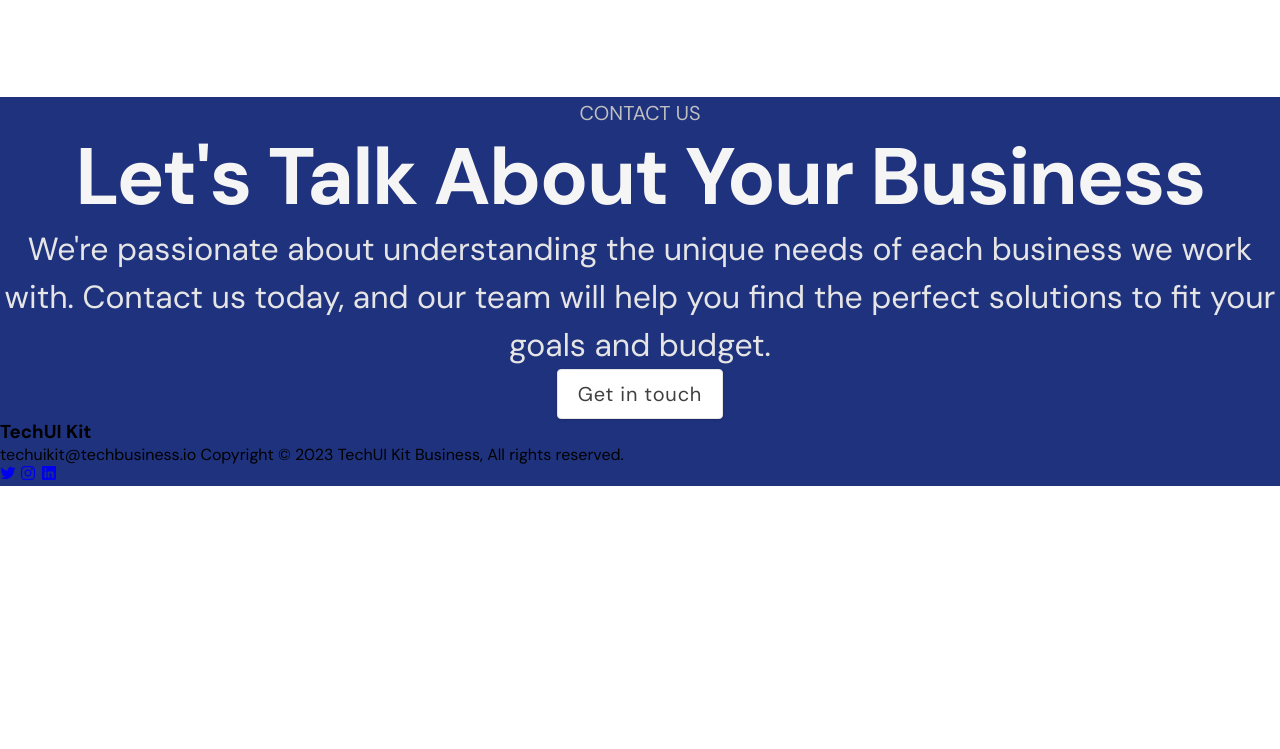
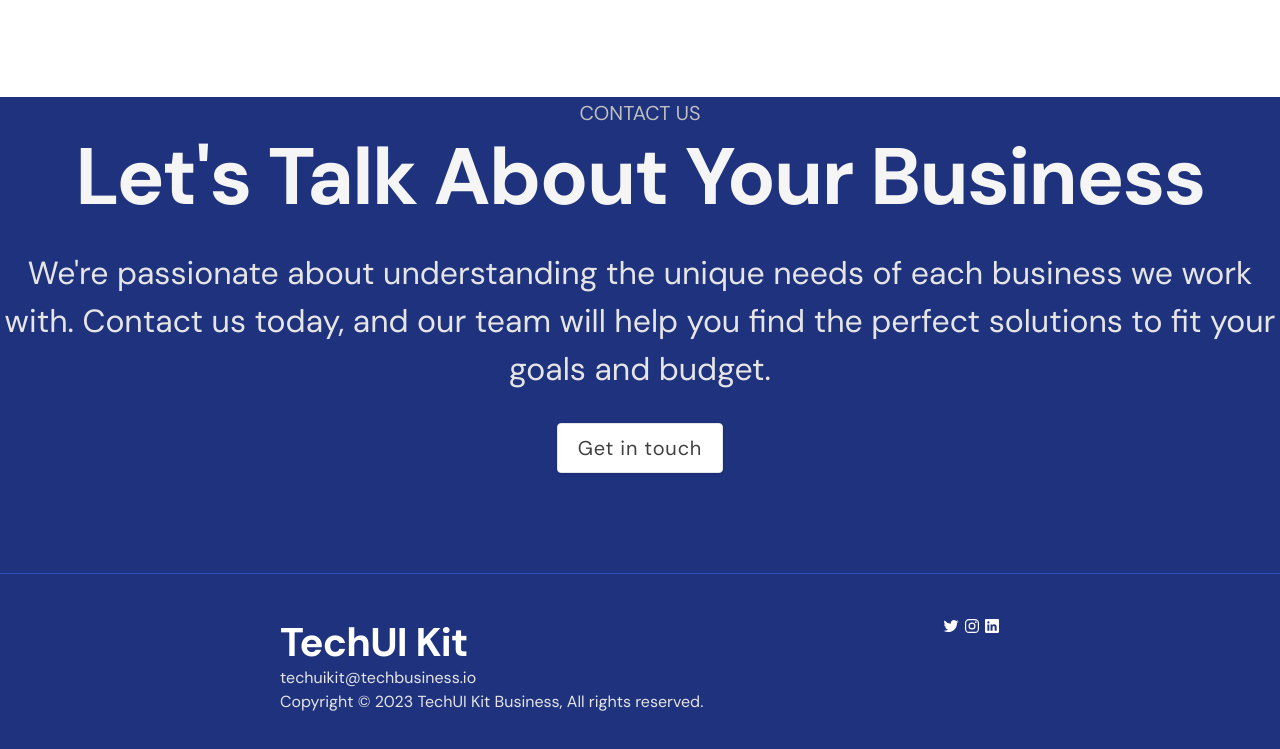
Before and after one commit to mashfikur/tech_uikit_website, a plain HTML site: page index.html in a window 1280 px wide. Shown: the part 2591-3340 px from the top of the page. Before the commit the page ends 3077 px from the top, so only its background shows below. Drawn offline with nearby package versions, Linux system fonts and the light colour scheme.

Commit message:
social section added

```diff
--- a/index.html
+++ b/index.html
@@ -137,10 +137,8 @@
       <div class="footer-bottom">
         <div class="bottom-left">
           <h3>TechUI Kit</h3>
-          <span>techuikit@techbusiness.io</span>
-          <span
-            >Copyright © 2023 TechUI Kit Business, All rights reserved.
-          </span>
+          <h4>techuikit@techbusiness.io</h4>
+          <h4>Copyright © 2023 TechUI Kit Business, All rights reserved.</h4>
         </div>
         <div class="social-icons">
           <a href="#"><ion-icon name="logo-twitter"></ion-icon></a>
--- a/styles/style.css
+++ b/styles/style.css
@@ -252,6 +252,7 @@ footer {
   font-weight: 700;
   line-height: 96px;
   letter-spacing: -1.6px;
+  margin-bottom: 24px;
 }
 
 .footer-top p {
@@ -262,6 +263,7 @@ footer {
 
   font-weight: 400;
   line-height: 48px;
+  margin-bottom: 30px;
 }
 
 .footer-btn {
@@ -287,3 +289,41 @@ footer {
   line-height: 24px;
   letter-spacing: 0.8px;
 }
+
+.footer-bottom {
+  display: flex;
+  justify-content: space-around;
+  border-top: 1px solid var(--primary-800, #2f4cbc);
+  background: var(--primary-900, #1f327e);
+  padding: 44px 160px;
+  margin-top: 100px;
+}
+
+.bottom-left h3 {
+  color: var(--base-white, #fff);
+
+  /* header-web/h3 */
+  font-family: DM Sans;
+  font-size: 40px;
+  font-style: normal;
+  font-weight: 700;
+  line-height: 48px;
+  letter-spacing: -0.8px;
+}
+
+.bottom-left h4 {
+  color: var(--dark-neutral-600, #e5e5e5);
+  text-align: left;
+
+  /* label-sm/default */
+  font-family: DM Sans;
+  font-size: 16px;
+  font-style: normal;
+  font-weight: 400;
+  line-height: 24px;
+}
+
+.social-icons a {
+  text-decoration: none;
+  color: white;
+}
```
